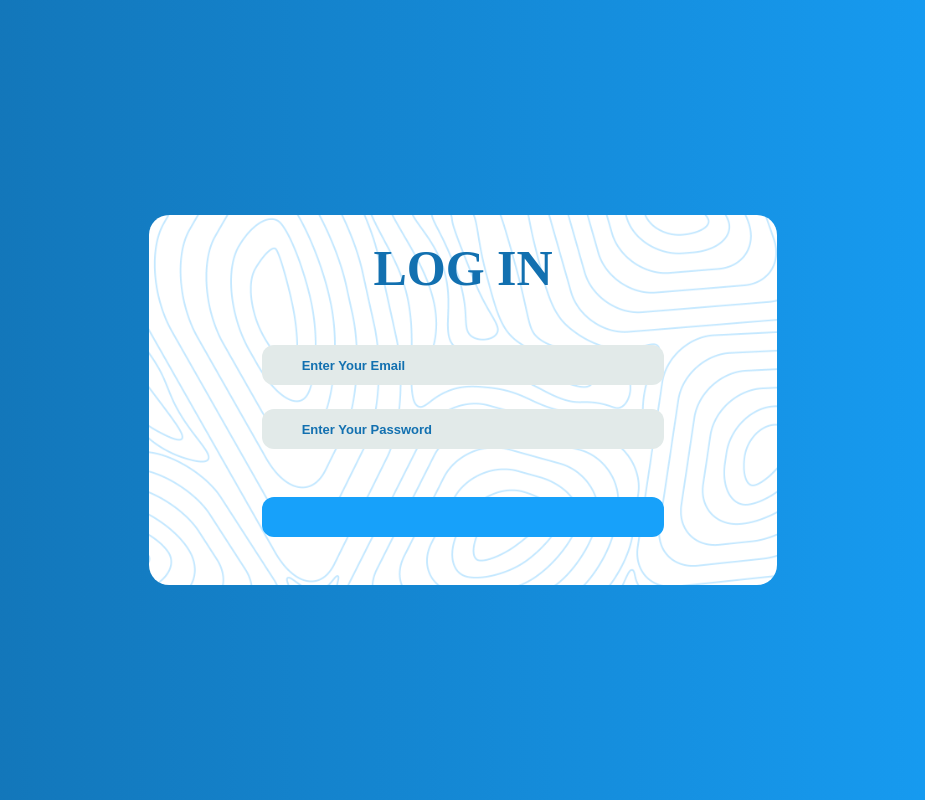
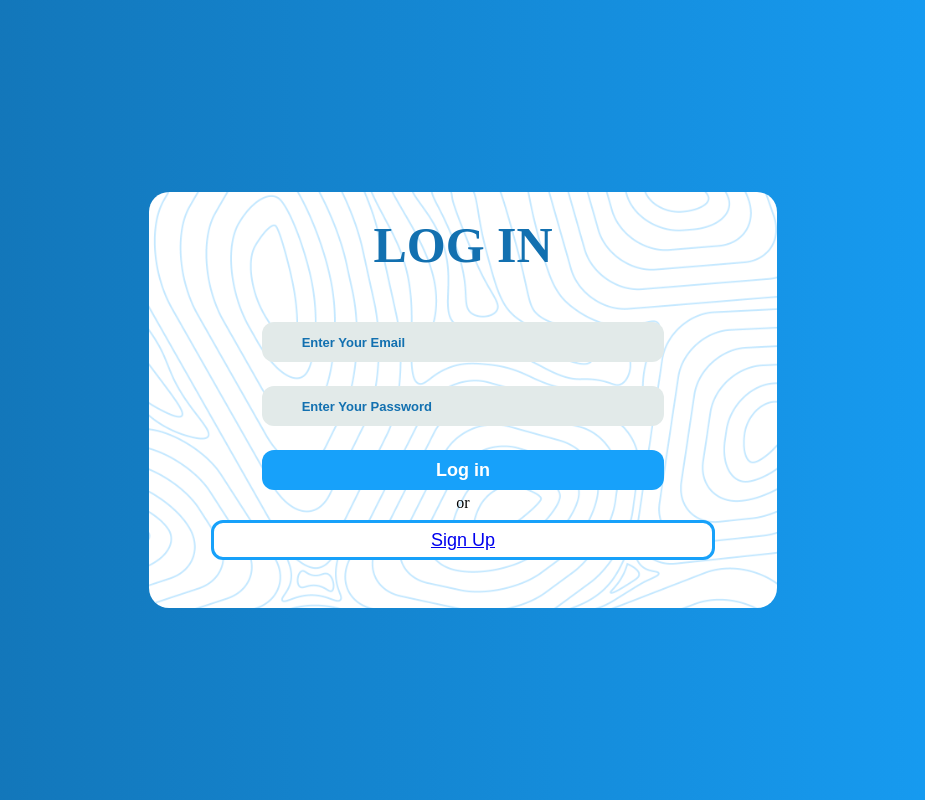
Before and after one commit to minuraanuradha/sahana-medic, a PHP site: page /Login.php in a window 1280 px wide. Shown: the whole page, without its empty margins (177-1102 px from the left). Run offline with PHP 8.4, Linux system fonts and the light colour scheme; some libraries are stand-ins or nearby versions.

Commit message:
update01

```diff
--- a/User/Login.php
+++ b/User/Login.php
@@ -4,7 +4,7 @@
     <meta charset="UTF-8">
     <meta name="viewport" content="width=device-width, initial-scale=1.0">
 
-    <link rel="stylesheet" href="../../bootstrap/css/bootstrap-grid.rtl.min.css">
+    <link rel="stylesheet" href="../bootstrap/css/bootstrap-grid.rtl.min.css">
     <link rel="stylesheet" href="./css/login_style.css">
 
     <title>Admin Login</title>
@@ -13,7 +13,7 @@
 
 <body>
 
-    <form method="post" action="../Controllers/LoginHandler.php">
+<form method="post" action="..\Controllers\handi.php">
 
 <div class="container-fluid d-flex align-items-center justify-content-center" style="height:100vh;" id="log-page">
     <div class="container col-11 col-md-6  " id="container-center" >
@@ -32,16 +32,28 @@
                 <input class=" col-12 col-sm-8" type="password" name="login-pw" id="InputPwd" placeholder="Enter Your Password" >
             </div>
         </div>
-            <div class="row mt-5 mb-5">
+        <div class="row mt-4 mb-1">
             <div class="container d-flex align-items-center justify-content-center ">
                 <button class="text-white text-button col-12 col-sm-8 btn text-a" type="submit" id="button">
+                    Log in
+                </button>
+            </div>
+        </div>
+        <div class="row mt-1 mb-2">
+                <div class="container d-flex align-items-center justify-content-center ">
+                    or
+                </div>
+        </div>
+        <div class="row  mb-5">
+            <div class="container d-flex align-items-center justify-content-center ">
+                <button class="text-white text-button col-12 col-sm-10 btnsub" type="submit" id="buttonLog">
+                        <a href="Signup.php" class="text-b" >Sign Up</a>
                 </button>
             </div>
         </div>
 </div>
 </form>
 
-
     <script src="https://cdn.jsdelivr.net/npm/bootstrap@5.3.3/dist/js/bootstrap.bundle.min.js" integrity="sha384-YvpcrYf0tY3lHB60NNkmXc5s9fDVZLESaAA55NDzOxhy9GkcIdslK1eN7N6jIeHz" crossorigin="anonymous"></script>
 </body>
 </html>
--- a/User/css/login_style.css
+++ b/User/css/login_style.css
@@ -92,3 +92,17 @@ input::placeholder {
 {
     background-color: #1270B0;
 }
+.btnsub
+{
+    background-color: #ffffff;
+    border-style: hidden;
+    font-size: 18px;
+    font-weight:lighter;
+    height:40px;
+    border-radius:12px;
+    border:#17A1FA 3px solid;
+}
+.btnsub:hover
+{
+    background-color: #E2EAE9;
+}
--- a/User/index.php
+++ b/User/index.php
@@ -29,7 +29,7 @@
                     <h1 class="topic2 text-start"> HELTH </h1>
                     <p  class="sub_topic text-start">lasjdvnoksjdv nowkv wkvinwievkw evp zsdv awbv </p>
                     <div class="row ">
-                        <button class="btn_ap " type="submit"><a href="Login.php">Add Appoinments</a></button>
+                        <button class="btn_ap " type="submit"><a href="Signup.php">Add Appoinments</a></button>
                     </div>
                     </div>
                 </div>
```
Lines whose indentation alone changed are shown as unchanged.
